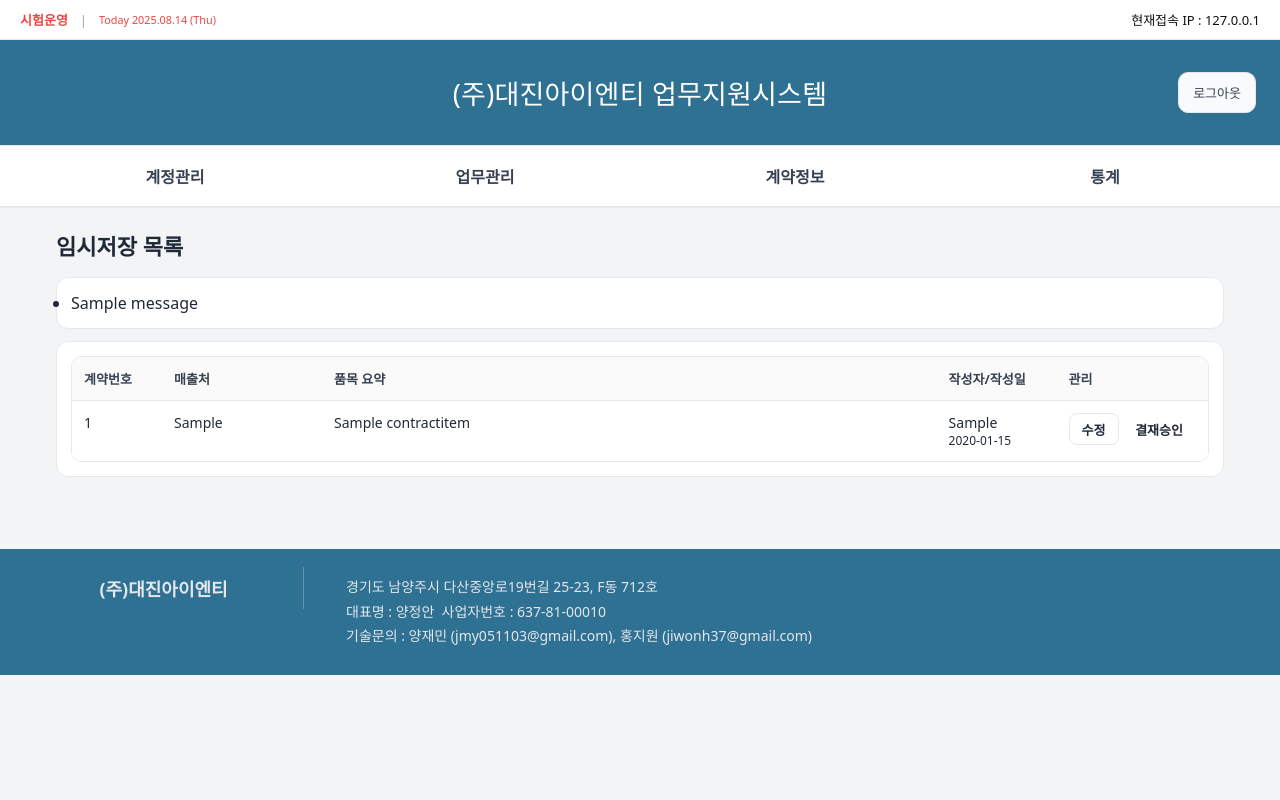
After one commit to jmy051103/Expense_Management_System, a Django app: page /contracts/temporary/ in a window 1280 px wide. The commit adds this page. Run offline with Django 5.2, Linux system fonts and the light colour scheme; a user stored in the database is signed in; tables that the repository leaves empty hold one stand-in row (values such as "Sample post"); one stand-in notice (Sample message) is shown.

Commit message:
created temporary.html

```diff
--- a/accounts/views.py
+++ b/accounts/views.py
@@ -9,6 +9,11 @@ from expenses.models import ExpenseReport
 from .models import Profile
 from .forms import UserEditForm, ProfileEditForm
 from django.db.models import Count
+from django.contrib import messages
+from django.contrib.auth.decorators import login_required
+from django.shortcuts import get_object_or_404, redirect, render
+from django.views.decorators.http import require_POST
+from expenses.models import ExpenseReport
 
 try:
     from expenses.models import Contract
@@ -157,3 +162,53 @@ def edit_account(request, user_id):
     return render(request, "edit_account.html", {
         "uform": uform, "pform": pform, "target": target
     })
+
+
+@login_required
+def contract_temporary_list(request):
+    # status 가 'draft' 인 것만
+    qs = (Contract.objects
+          .select_related("writer", "sales_owner")
+          .prefetch_related("items")
+          .filter(status="draft")
+          .order_by("-created_at"))
+    return render(request, "temporary.html", {
+        "contracts": qs,
+        "page_title": "임시저장 목록",
+    })
+
+@login_required
+def contract_processing_list(request):
+    # status 가 'processing' 인 것만
+    qs = (Contract.objects
+          .select_related("writer", "sales_owner")
+          .prefetch_related("items")
+          .filter(status="processing")
+          .order_by("-created_at"))
+    return render(request, "processing.html", {
+        "contracts": qs,
+        "page_title": "결재처리중 목록",
+    })
+
+@login_required
+@require_POST
+def contract_approve(request, pk: int):
+    """
+    임시저장 상태(draft) → 결재처리중(processing) 으로 전환
+    성공 시 결재처리중 목록으로 이동
+    """
+    contract = get_object_or_404(Contract, pk=pk)
+
+    if contract.status != "draft":
+        messages.warning(request, "임시저장 상태에서만 결재승인이 가능합니다.")
+        return redirect("contract_temporary")
+
+    # (선택) 권한 체크가 필요하면 여기에 조건 추가
+    # if not (request.user.is_superuser or request.user == contract.writer):
+    #     messages.error(request, "결재승인 권한이 없습니다.")
+    #     return redirect("contract_temporary")
+
+    contract.status = "processing"
+    contract.save(update_fields=["status"])
+    messages.success(request, f"[{contract.contract_no or contract.pk}] 결재처리중으로 이동했습니다.")
+    return redirect("contract_processing")
--- a/config/urls.py
+++ b/config/urls.py
@@ -4,6 +4,7 @@ from django.views.generic import TemplateView
 from django.contrib.auth.views import LoginView, LogoutView
 from django.conf import settings
 from django.conf.urls.static import static
+from accounts import views as accounts_views
 
 urlpatterns = [
     path("admin/", admin.site.urls),
@@ -22,7 +23,7 @@ urlpatterns = [
     ),
     path("accounts/logout/", LogoutView.as_view(next_page="home"), name="logout"),
 
-    # ✅ accounts 앱 URL include
+    # accounts 앱 URL include
     path("accounts/", include("accounts.urls")),
 
     # expenses 앱
@@ -30,6 +31,10 @@ urlpatterns = [
 
     # partner 앱
     path("partners/", include("partners.urls")),
+
+    path("contracts/temporary/",  accounts_views.contract_temporary_list, name="contract_temporary"),
+    path("contracts/processing/", accounts_views.contract_processing_list, name="contract_processing"),
+    path("contracts/<int:pk>/approve/", accounts_views.contract_approve, name="contract_approve"),
 ]
 
 # 개발 환경에서 media 파일 제공
--- /dev/null
+++ b/static/css/temporary.css
@@ -0,0 +1,343 @@
+/* 색 */
+:root {
+  --bg: #f3f4f6;
+  --panel: #ffffff;
+  --ink: #1f2937;
+  --muted: #6b7280;
+  --line: #e5e7eb;
+  --brand: #2d333b;
+  --brand-ink: #0b13eb;
+  --title-bg: #2e7192;
+  --footer-bg: #2e7192;
+  --footer-ink: #e5e7eb;
+}
+
+/* 바디 */
+* { box-sizing: border-box; }
+html, body { height: 100%; }
+
+
+body {
+  margin: 0;
+  min-height: 100vh;
+  display: flex;
+  flex-direction: column;
+  font-family: system-ui, -apple-system, Segoe UI, Roboto, Apple SD Gothic Neo, Malgun Gothic, sans-serif;
+  color: var(--ink);
+  background: var(--bg);
+}
+
+.num {
+  font-variant-numeric: tabular-nums;
+  font-feature-settings: "tnum";
+}
+.big { font-size: 44px; font-weight: 800; }
+.strong { font-weight: 700; }
+.right { text-align: right; }
+.left { text-align: left; }
+.center { text-align: center; }
+
+.won::after {
+  content: "원";
+  margin-left: 2px;
+  color: var(--muted);
+  font-size: 12px;
+}
+
+/* 상단바 */
+.topbar {
+  display: flex;
+  align-items: center;
+  gap: 12px;
+  padding: 10px 20px;
+  font-size: 13px;
+  color: #ef4444;
+  background: #fff;
+  border-bottom: 1px solid var(--line);
+}
+.topbar .sep { color: #9ca3af; }
+.topbar .ip { color: #111; }
+
+.sticky-wrap {
+  position: sticky;
+  top: 0;
+  z-index: 50;
+  background: #fff;
+  box-shadow: 0 1px 0 var(--line);
+}
+
+/* 타이틀 */
+.titlebar {
+  display: grid;
+  grid-template-columns: 1fr auto 1fr;
+  align-items: center;
+  padding: 32px 24px;
+  background: var(--title-bg);
+  border-bottom: 1px solid var(--line);
+}
+.titlebar h1 {
+  margin: 0;
+  grid-column: 2;
+  text-align: center;
+  font-size: 27px;
+  letter-spacing: .2px;
+  color: #ffffff;
+  font-weight: 500;
+}
+
+.logout-form { grid-column: 3; justify-self: end; }
+.logout-btn {
+  padding: 10px 14px;
+  border: 1px solid var(--line);
+  border-radius: 10px;
+  background: #f9fafb;
+  font-size: 13px;
+  color: #374151;
+  cursor: pointer;
+}
+
+/* 탭 */
+.tabs {
+  display: grid;
+  grid-template-columns: repeat(4, 1fr);
+  gap: 0;
+  padding: 0 20px;
+  background: #fff;
+  border-bottom: 1px solid var(--line);
+  align-items: stretch;
+  justify-items: stretch;
+}
+.tab-group,
+.tab {
+  width: 100%;
+  text-align: center;
+}
+
+.tab {
+  position: relative;
+  display: block;
+  padding: 18px 8px;
+  font-size: 16px;
+  font-weight: 700;
+  color: #374151;
+  background: transparent;
+  border: none;
+  cursor: pointer;
+}
+.tab:hover { background: #f3f4f6; }
+.tab.active { color: var(--brand-ink); }
+.tab.active::after {
+  content: "";
+  position: absolute;
+  left: 0; right: 0; bottom: 0;
+  height: 3px;
+  background: var(--brand);
+}
+
+.tab-group { position: relative; }
+.dropdown {
+  position: absolute;
+  top: 100%;
+  left: 50%;
+  transform: translate(-50%, 6px);
+  min-width: 180px;
+  list-style: none;
+  margin: 0;
+  padding: 8px 0;
+  background: #fff;
+  border: 1px solid var(--line);
+  border-radius: 10px;
+  box-shadow: 0 10px 24px rgba(0,0,0,.10);
+  z-index: 100;
+  opacity: 0;
+  visibility: hidden;
+  transition: opacity .16s ease, transform .16s ease, visibility .16s ease;
+}
+.tab-group:hover .dropdown,
+.tab-group:focus-within .dropdown {
+  opacity: 1;
+  visibility: visible;
+  transform: translate(-50%, 0);
+}
+.dropdown a {
+  display: block;
+  padding: 10px 12px;
+  color: #111;
+  text-decoration: none;
+  font-size: 14px;
+}
+.dropdown a:hover { background: #f3f4f6; }
+
+/* 페이지 래퍼 */
+.page-wrap {
+  max-width: 1200px;
+  width: 100%;
+  margin: 22px auto 40px;
+  padding: 0 16px;
+}
+
+/* 제목 */
+.page-title {
+  margin: 0 0 12px;
+  font-size: 22px;
+  font-weight: 800;
+}
+
+/* 메시지 패널(장고 messages) */
+.panel {
+  background: var(--panel);
+  border: 1px solid var(--line);
+  border-radius: 12px;
+  padding: 14px;
+}
+.panel + .panel { margin-top: 12px; }
+
+/* 테이블 래퍼 */
+.table-wrap {
+  overflow: auto;
+  border-radius: 10px;
+}
+
+/* 리스트 테이블 */
+.form-table.table-list {
+  width: 100%;
+  border-collapse: separate;
+  border-spacing: 0;
+  min-width: 720px;
+  background: #fff;
+  border: 1px solid var(--line);
+  border-radius: 10px;
+  overflow: hidden;
+}
+
+.table-list thead th {
+  position: sticky;
+  top: 0;
+  background: #fafafa;
+  color: #374151;
+  text-align: left;
+  font-size: 13px;
+  font-weight: 700;
+  padding: 12px 12px;
+  border-bottom: 1px solid var(--line);
+  white-space: nowrap;
+}
+
+.table-list tbody td {
+  font-size: 14px;
+  padding: 12px 12px;
+  border-bottom: 1px solid var(--line);
+  vertical-align: top;
+}
+
+.table-list tbody tr:last-child td { border-bottom: 0; }
+
+.table-list tbody tr {
+  background: #fff;
+  transition: background-color .12s ease;
+}
+.table-list tbody tr:hover {
+  background: #f9fafb;
+}
+.table-list tbody tr[data-href] { cursor: pointer; }
+
+/* 셀 유형 */
+.table-list td.actions { white-space: nowrap; }
+.table-list td .muted { display: block; font-size: 12px; }
+
+/* 버튼 */
+.btn {
+  display: inline-flex;
+  align-items: center;
+  gap: 6px;
+  height: 32px;
+  padding: 0 12px;
+  border-radius: 8px;
+  font-size: 13px;
+  font-weight: 600;
+  text-decoration: none;
+  cursor: pointer;
+  border: 1px solid var(--line);
+  background: var(--btn-light-bg);
+  color: var(--btn-light-ink);
+  user-select: none;
+}
+.btn:hover { filter: brightness(.98); }
+
+.btn.light {
+  background: var(--btn-light-bg);
+  color: var(--btn-light-ink);
+}
+
+.btn.primary {
+  background: var(--btn-primary-bg);
+  color: var(--btn-primary-ink);
+  border-color: transparent;
+}
+.btn.primary:hover { background: var(--btn-primary-hover); }
+
+.btn.danger {
+  background: var(--danger-bg);
+  border-color: transparent;
+  color: #fff;
+}
+.btn.danger:hover { background: var(--danger-hover); }
+
+.btn.warn {
+  background: var(--warn-bg);
+  border-color: transparent;
+  color: #111;
+}
+
+/* 빈 상태 */
+.empty {
+  text-align: center;
+  color: var(--muted);
+  font-size: 14px;
+  padding: 40px 12px !important;
+}
+
+/* 푸터 */
+.site-footer {
+  margin-top: 32px;
+  background: var(--footer-bg);
+  color: var(--footer-ink);
+}
+.footer-inner {
+  max-width: 1280px;
+  margin: 0 auto;
+  padding: 18px 24px;
+  display: grid;
+  grid-template-columns: 280px 1fr;
+  gap: 24px;
+  align-items: start;
+}
+.footer-left {
+  padding: 8px 0;
+  text-align: center;
+  font-weight: 800;
+  font-size: 18px;
+  border-right: 1px solid rgba(255,255,255,.25);
+}
+.footer-right {
+  padding: 8px 0 8px 18px;
+  font-size: 14px;
+  line-height: 1.75;
+}
+
+/* 링크 보정 */
+.titlebar h1 a.title-link,
+.titlebar h1 a.title-link:link,
+.titlebar h1 a.title-link:visited,
+.titlebar h1 a.title-link:hover,
+.titlebar h1 a.title-link:active {
+  color: #fff;
+  text-decoration: none;
+}
+.tabs .tab:link,
+.tabs .tab:visited,
+.tab-group > a:link,
+.tab-group > a:visited {
+  color: #374151;
+  text-decoration: none;
+}
--- /dev/null
+++ b/templates/temporary.html
@@ -0,0 +1,154 @@
+{% load static %}
+<!doctype html>
+<html lang="ko">
+<head>
+  <meta charset="utf-8" />
+  <meta name="viewport" content="width=device-width,initial-scale=1" />
+  <title>임시저장 목록</title>
+  <link rel="stylesheet" href="{% static 'css/temporary.css' %}?v=2025-09-15-03">
+</head>
+<body>
+  <div class="topbar">
+    <strong>시험운영</strong>
+    <span class="sep">|</span>
+    <small>Today {% now "Y.m.d (D)" %}</small>
+    <span class="ip" style="margin-left:auto;">현재접속 IP : {{ request.META.REMOTE_ADDR|default:"-" }}</span>
+  </div>
+
+  <!-- 타이틀 + 탭 -->
+  <div class="sticky-wrap">
+    <div class="titlebar">
+      <h1>
+        <a href="{% url 'dashboard' %}" class="title-link">(주)대진아이엔티 업무지원시스템</a>
+      </h1>
+      <form action="{% url 'logout' %}" method="post" class="logout-form">
+        {% csrf_token %}
+        <button type="submit" class="logout-btn">로그아웃</button>
+      </form>
+    </div>
+
+    <nav class="tabs" role="tablist" aria-label="상단 메뉴">
+      {% with acc=request.user.profile.access|default_if_none:"" %}
+        {% if request.user.is_superuser or acc == "관리자모드" or acc == "사장모드" %}
+          <div class="tab-group has-dropdown">
+            <a href="#" class="tab" aria-haspopup="true" aria-expanded="false" aria-controls="menu-accounts">계정관리</a>
+            <ul id="menu-accounts" class="dropdown" role="menu">
+              <li><a href="{% url 'create_profile' %}">계정 만들기</a></li>
+              <li><a href="{% url 'view_profile' %}">계정 보기</a></li>
+            </ul>
+          </div>
+        {% else %}
+          <span class="tab tab-disabled">계정관리</span>
+        {% endif %}
+      {% endwith %}
+
+      <div class="tab-group has-dropdown">
+        <a href="#" class="tab" aria-haspopup="true" aria-expanded="false" aria-controls="menu-work">업무관리</a>
+        <ul id="menu-work" class="dropdown" role="menu">
+          <li><a href="{% url 'sales_partner_list' %}">매출처정보</a></li>
+          <li><a href="{% url 'purchase_partner_list' %}">매입처정보</a></li>
+        </ul>
+      </div>
+
+      <div class="tab-group has-dropdown">
+        <a href="#" class="tab" aria-haspopup="true" aria-expanded="false" aria-controls="menu-contract">계약정보</a>
+        <ul id="menu-contract" class="dropdown" role="menu">
+          <li><a href="{% url 'add_contract' %}">계약정보 등록</a></li>
+          <li><a href="{% url 'contract_list' %}">계약정보 목록</a></li>
+        </ul>
+      </div>
+
+      <button class="tab" role="tab">통계</button>
+    </nav>
+  </div>
+
+  <main class="page-wrap">
+    <h1 class="page-title">임시저장 목록</h1>
+    {% if messages %}
+      <ul class="panel" style="margin-bottom:12px;">
+        {% for m in messages %}
+          <li>{{ m }}</li>
+        {% endfor %}
+      </ul>
+    {% endif %}
+
+    <section class="panel">
+      <div class="table-wrap">
+        <table class="form-table table-list">
+          <thead>
+            <tr>
+              <th style="width:90px">계약번호</th>
+              <th style="width:160px">매출처</th>
+              <th>품목 요약</th>
+              <th style="width:120px">작성자/작성일</th>
+              <th style="width:140px">관리</th>
+            </tr>
+          </thead>
+          <tbody>
+            {% for c in contracts %}
+              <tr data-href="{% url 'contract_detail' c.id %}">
+                <td class="mono">{{ c.contract_no|default:c.id }}</td>
+                <td>{{ c.customer_company|default:c.title }}</td>
+                <td>
+                  {% with items=c.items.all %}
+                    {% if items %}
+                      {% with cnt=items|length %}
+                        {% if cnt > 0 %}
+                            {% with first_item=items|first %}
+                            {% if cnt == 1 %}
+                                {{ first_item.name }}
+                            {% else %}
+                                {{ first_item.name }} 외 {{ cnt|add:"-1" }}건
+                            {% endif %}
+                            {% endwith %}
+                        {% else %}
+                            품목 없음
+                        {% endif %}
+                        {% endwith %}
+                    {% else %}품목 없음{% endif %}
+                  {% endwith %}
+                </td>
+                <td>
+                  <div>{{ c.writer.first_name|default:c.writer.username }}</div>
+                  <small class="muted">{{ c.created_at|date:"Y-m-d" }}</small>
+                </td>
+                <td class="actions">
+                  <a class="btn light" href="{% url 'contract_edit' c.id %}" onclick="event.stopPropagation()">수정</a>
+
+                  <form method="post" action="{% url 'contract_approve' c.id %}" style="display:inline"
+                        onsubmit="event.stopPropagation(); return confirm('결재처리중으로 이동하시겠습니까?');">
+                    {% csrf_token %}
+                    <button type="submit" class="btn primary">결재승인</button>
+                  </form>
+                </td>
+              </tr>
+            {% empty %}
+              <tr><td colspan="5" class="empty">임시저장된 계약이 없습니다.</td></tr>
+            {% endfor %}
+          </tbody>
+        </table>
+      </div>
+    </section>
+  </main>
+
+  <footer class="site-footer">
+    <div class="footer-inner">
+      <div class="footer-left"><strong>(주)대진아이엔티</strong></div>
+      <div class="footer-right">
+        <div>경기도 남양주시 다산중앙로19번길 25-23, F동 712호</div>
+        <div>대표명 : 양정안&nbsp;&nbsp;사업자번호 : 637-81-00010</div>
+        <div>기술문의 : 양재민 (jmy051103@gmail.com), 홍지원 (jiwonh37@gmail.com)</div>
+      </div>
+    </div>
+  </footer>
+
+  <script>
+    // 행 클릭 → 상세
+    document.querySelector('.table-list')?.addEventListener('click', (e) => {
+      if (e.target.closest('a,button,form')) return;
+      const tr = e.target.closest('tr[data-href]');
+      if (tr) location.href = tr.getAttribute('data-href');
+    });
+  </script>
+</body>
+</html>
```
Also changed, not shown: templates/dashboard.html (+7 -1 lines).
